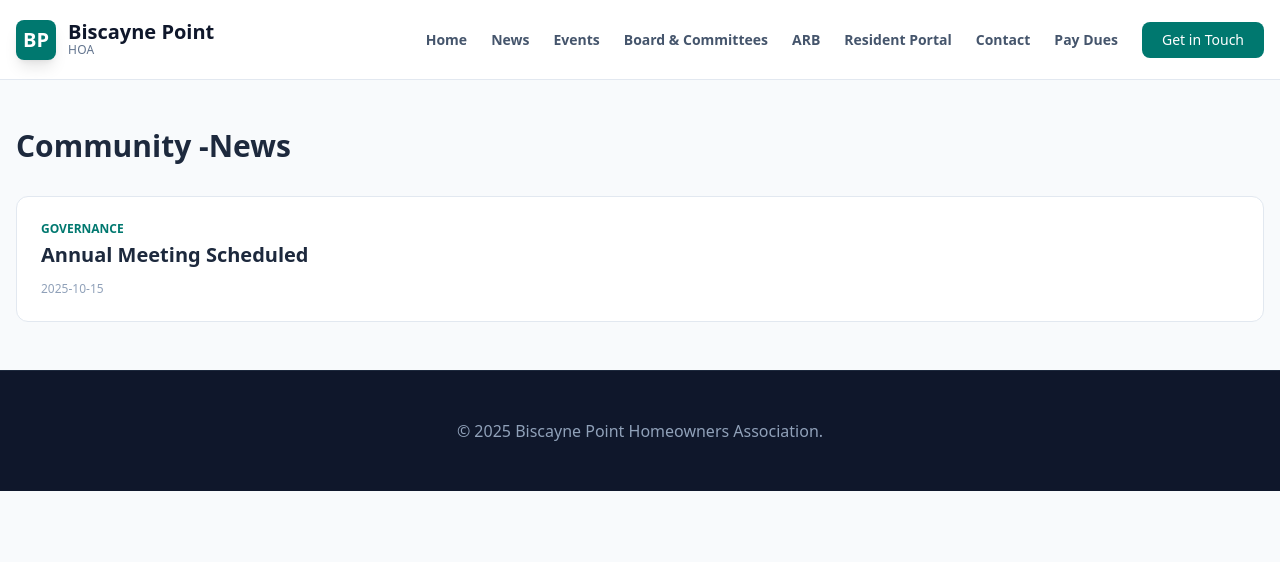
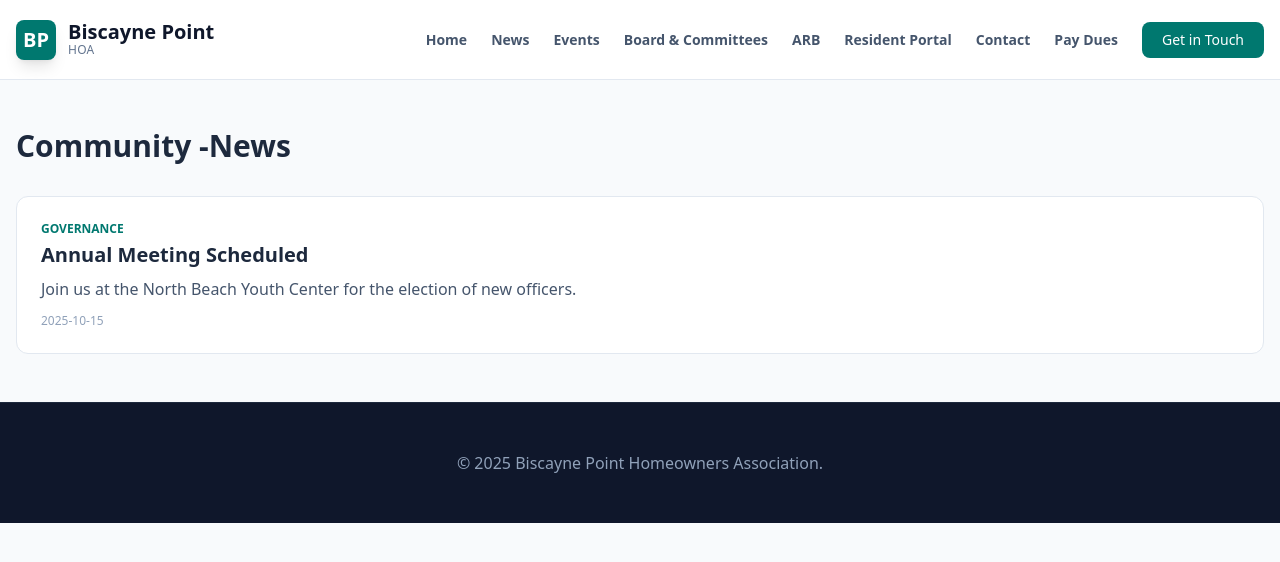
Before and after one commit to RPHllc/biscayne-hoa, a Next.js app: page /news in a window 1280 px wide. Shown: the top 562 px of the page. Built offline with nearby package versions, Linux system fonts and the light colour scheme.

Commit message:
fixed issues from cloudflare integration

```diff
--- a/src/app/(public)/news/page.tsx
+++ b/src/app/(public)/news/page.tsx
@@ -27,7 +27,9 @@ export default function NewsIndexPage() {
                 </Link>
               </h3>
 
-              <p className="text-slate-600 mt-2">{item.summary}</p>
+              <p className="text-slate-600 mt-2">
+                {item.excerpt ?? `${item.content.slice(0, 140)}…`}
+              </p>
 
               <div className="text-xs text-slate-400 mt-3">{item.date}</div>
             </div>
--- a/src/app/(public)/page.tsx
+++ b/src/app/(public)/page.tsx
@@ -53,7 +53,9 @@ export default function HomePage() {
                 {item.category}
               </div>
               <div className="mt-2 font-bold text-slate-900">{item.title}</div>
-              <div className="mt-2 text-sm text-slate-600">{item.summary}</div>
+              <div className="mt-2 text-sm text-slate-600">
+                {item.excerpt ?? `${item.content.slice(0, 140)}…`}
+              </div>
               <div className="mt-3 text-xs text-slate-400">{item.date}</div>
             </Link>
           ))}
```
